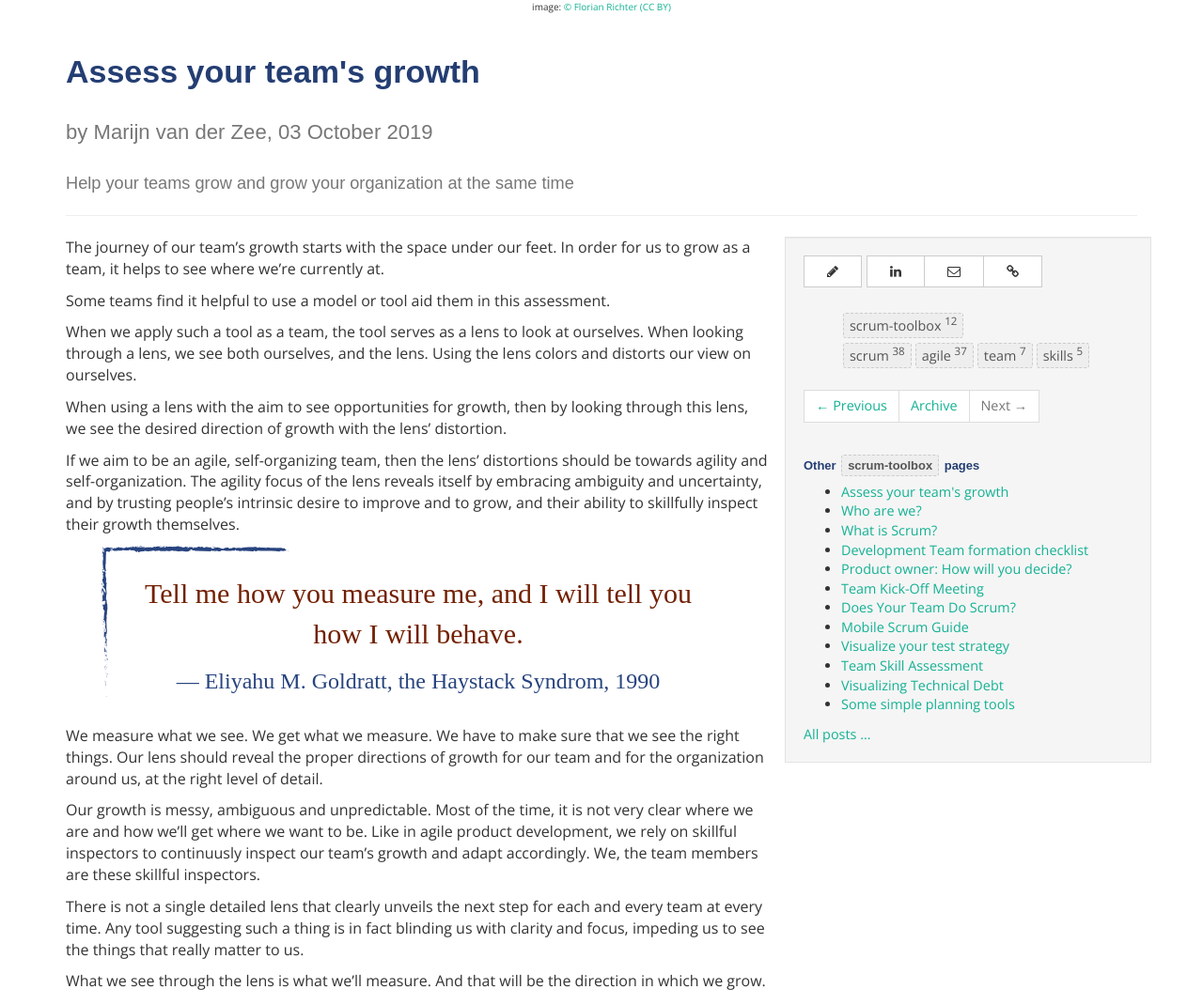
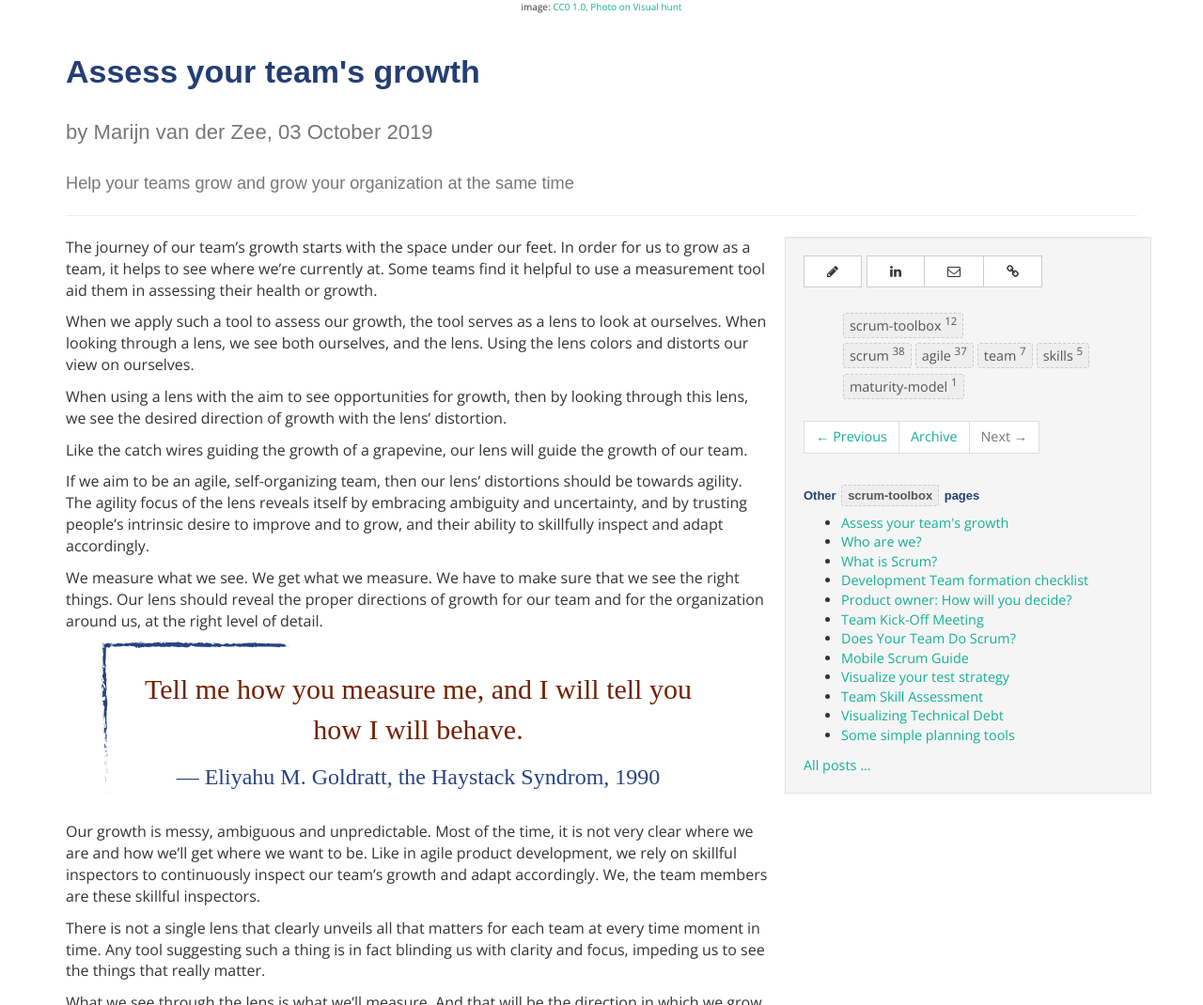
Before and after one commit to serraict/serraict.github.io, a Jekyll site: the page built from _posts/scrum-toolbox/2019-10-03-assessing-team-growth.md, in a window 1280 px wide and 1400 px high. Shown: the part 330-1400 px from the top of the window at 94% size. Built offline with Jekyll 4.4.1, drawn with Linux system fonts in a browser that asks for light colours; nearby versions of some CDN libraries; some web fonts are replaced; some of the changed text lies outside the part shown.

Commit message:
Refactor this team assessment post

```diff
--- a/_posts/scrum-toolbox/2019-10-03-assessing-team-growth.md
+++ b/_posts/scrum-toolbox/2019-10-03-assessing-team-growth.md
@@ -2,24 +2,29 @@
 layout: post
 category : scrum-toolbox
 tagline: Help your teams grow and grow your organization at the same time
-tags : [scrum, agile, team, skills]
+tags : [scrum, agile, team, skills, maturity-model]
 title: Assess your team's growth
 audience: agile teams, managers supporting agile teams
+image: "https://visualhunt.com/photos/7/grapes-palatinate-wine-autumn-vineyard.jpg?s=L"
+featured:
+  attribution: CC0 1.0, Photo on Visual hunt
+  attribution_url: https://visualhunt.com/re6/7f52951b
 ---
+
 {% include JB/setup %}
 
 The journey of our team's growth starts with the space under our feet.
 In order for us to grow as a team,
 it helps to see where we're currently at.
-
-Some teams find it helpful to use a model or tool aid them in this assessment.
+Some teams find it helpful to use a measurement tool aid them
+in assessing their health or growth.
 
 <!--
 Regular inspection using such a tool might even show the growth we've been through,
-like the stripes marking your length on your chilhood bedroom doorpost.
+like the stripes marking your length on your childhood bedroom door post.
 -->
 
-When we apply such a tool as a team,
+When we apply such a tool to assess our growth,
 the tool serves as a lens to look at ourselves.
 When looking through a lens, we see both ourselves, and the lens.
 Using the lens colors and distorts our view on ourselves.
@@ -28,16 +33,14 @@ When using a lens with the aim to see opportunities for growth,
 then by looking through this lens,
 we see the desired direction of growth with the lens' distortion.
 
+Like the catch wires guiding the growth of a grapevine,
+our lens will guide the growth of our team.
+
 If we aim to be an agile, self-organizing team,
-then the lens' distortions should be towards agility and self-organization.
+then our lens' distortions should be towards agility.
 The agility focus of the lens reveals itself by embracing ambiguity and uncertainty,
 and by trusting people's intrinsic desire to improve and to grow,
-and their ability to skillfully inspect their growth themselves.
-
-> Tell me how you measure me,
-> and I will tell you how I will behave.
->
-> Eliyahu M. Goldratt, the Haystack Syndrom, 1990
+and their ability to skillfully inspect and adapt accordingly.
 
 We measure what we see.
 We get what we measure.
@@ -46,21 +49,29 @@ Our lens should reveal the proper directions of growth for our team
 and for the organization around us,
 at the right level of detail.
 
+> Tell me how you measure me,
+> and I will tell you how I will behave.
+>
+> Eliyahu M. Goldratt, the Haystack Syndrom, 1990
+
 Our growth is messy, ambiguous and unpredictable.
 Most of the time, it is not very clear where we are
 and how we'll get where we want to be.
 Like in agile product development,
-we rely on skillful inspectors to continuusly inspect our team's growth and adapt accordingly.
+we rely on skillful inspectors
+to continuously inspect our team's growth and adapt accordingly.
 We, the team members are these skillful inspectors.
 
-There is not a single detailed lens that clearly unveils the next step for each and every team at every time.
+There is not a single lens that clearly unveils all that matters
+for each team at every time moment in time.
 Any tool suggesting such a thing is in fact blinding us with clarity and focus,
-impeding us to see the things that really matter to us.
+impeding us to see the things that really matter.
 
 What we see through the lens
 is what we'll measure.
 And that will be the direction in which we grow.
 
+See the lens, and then use it wisely.
 
  [Squad Health Check]: https://labs.spotify.com/2014/09/16/squad-health-check-model/
  [Impose Agile]: https://ronjeffries.com/articles/018-01ff/imposition/
```
